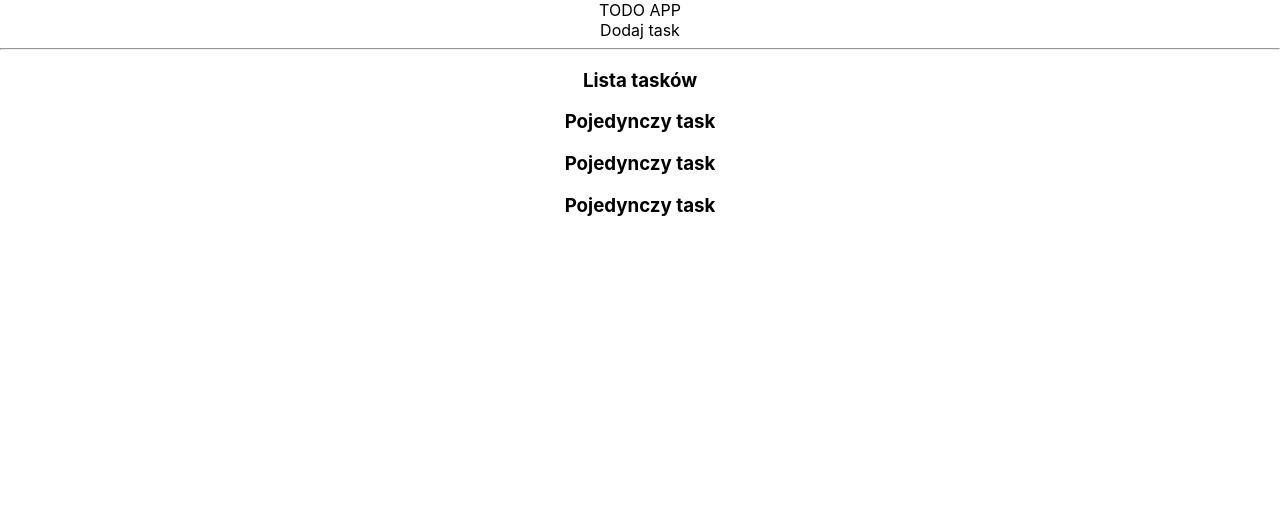
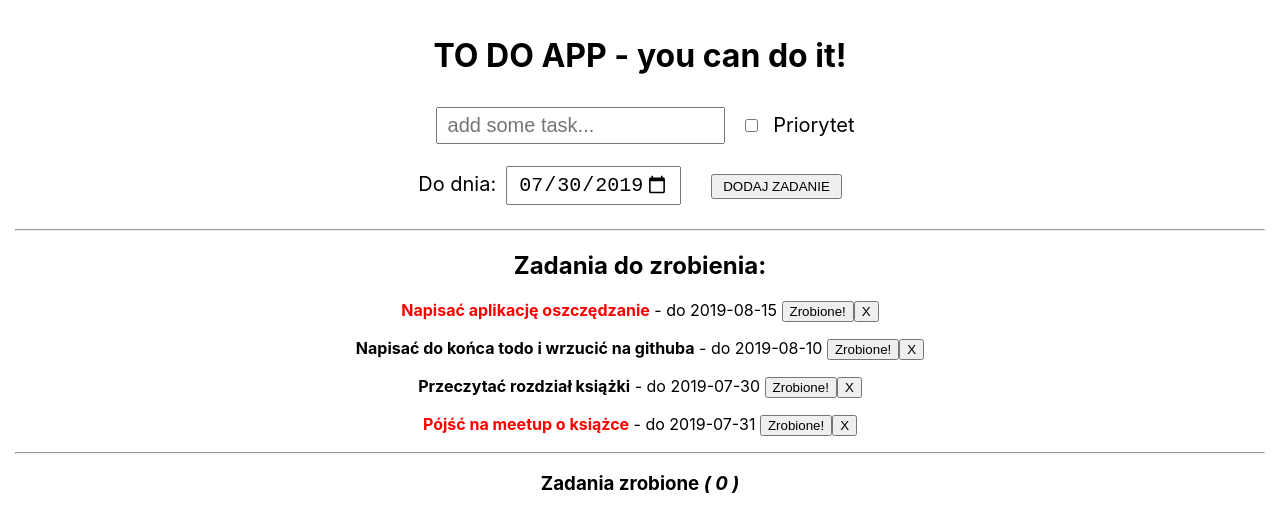
Before and after one commit to umbbra/todoapp, a React (Create React App) app: page / in a window 1280 px wide. Shown: the top 532 px of the page. Built offline with nearby package versions, Linux system fonts and the light colour scheme.

Commit message:
finish structure with course

```diff
--- /dev/null
+++ b/src/components/AddTask.css
@@ -0,0 +1,15 @@
+input{
+  margin: 10px;
+  padding: 5px 10px;
+  font-size: 20px;
+}
+
+.form{
+  font-size: 20px;
+}
+
+.form button{
+  padding: 3px 10px;
+  text-transform: uppercase ;
+  margin: 20px;
+}
--- a/src/components/AddTask.js
+++ b/src/components/AddTask.js
@@ -1,11 +1,87 @@
 import React, { Component } from 'react';
+import './AddTask.css';
 
 class AddTask extends Component {
-  state = {  }
+
+  minDate = new Date().toISOString().slice(0,10);
+  state = {
+    text: "",
+    checked: false,
+    date: this.minDate,
+   }
+
+   handleText = (e) =>{
+     this.setState({
+       text: e.target.value,
+     })
+   }
+
+   handleCheckbox = (e) =>{
+    this.setState({
+      checked: e.target.checked,
+    })
+  }
+
+  handleDate = (e) =>{
+    this.setState({
+      date: e.target.value
+    })
+  }
+
+  handleSubmit = (e) =>{
+    e.preventDefault();
+    const {text, checked, date} = this.state;
+    if(text.length>2){
+    const add = this.props.addTask(text, date, checked);
+    if(add){
+      this.setState({
+        text: "",
+        checked: false,
+        date: this.minDate,
+      })
+    }
+  } else {
+    alert("Za krótka nazwa")
+  }
+}
+
   render() {
+    let maxDate = this.minDate.slice(0, 4) * 1 + 1;
+    maxDate = maxDate+"-12-31";
+
     return (
       <div className="form">
-        <div>Dodaj task</div>
+        <div>
+          <form>
+
+            <input
+            value={this.state.text}
+            onChange={this.handleText}
+            type="text"
+            placeholder="add some task..."/>
+
+            <label htmlFor="important">
+            <input
+            onChange={this.handleCheckbox}
+            checked={this.state.checked}
+            id="important"
+            type="checkbox"/> Priorytet
+            </label>
+
+            <br/>
+
+            <label htmlFor="date">Do dnia:
+            <input
+            onChange={this.handleDate}
+            type="date"
+            value={this.state.date}
+            min={this.minDate}
+            max={maxDate} />
+            </label>
+
+            <button onClick={this.handleSubmit}>Dodaj zadanie</button>
+            </form>
+            </div>
         <hr/>
       </div>
      );
--- a/src/components/App.css
+++ b/src/components/App.css
@@ -1,33 +1,4 @@
 .App {
   text-align: center;
+  padding: 15px;
 }
-
-.App-logo {
-  animation: App-logo-spin infinite 20s linear;
-  height: 40vmin;
-  pointer-events: none;
-}
-
-.App-header {
-  background-color: #282c34;
-  min-height: 100vh;
-  display: flex;
-  flex-direction: column;
-  align-items: center;
-  justify-content: center;
-  font-size: calc(10px + 2vmin);
-  color: white;
-}
-
-.App-link {
-  color: #61dafb;
-}
-
-@keyframes App-logo-spin {
-  from {
-    transform: rotate(0deg);
-  }
-  to {
-    transform: rotate(360deg);
-  }
-}
--- a/src/components/App.js
+++ b/src/components/App.js
@@ -1,17 +1,101 @@
-import React from 'react';
+import React, { Component } from 'react';
 import AddTask from './AddTask';
 import TaskList from './TaskList';
-
 import './App.css';
 
-function App() {
-  return (
-    <div className="App">
-     TODO APP
-     <AddTask />
-     <TaskList />
-    </div>
-  );
+class App extends Component {
+
+  counter = 4;
+  state = {
+    tasks: [
+      {
+        id:0,
+        text: "Napisać aplikację oszczędzanie",
+        date: '2019-08-15',
+        important: true,
+        active: true,
+        finishDate: null
+      },
+      {
+        id:1,
+        text: "Napisać do końca todo i wrzucić na githuba",
+        date: '2019-08-10',
+        important: false,
+        active: true,
+        finishDate: null
+      },
+      {
+        id:2,
+        text: "Przeczytać rozdział książki",
+        date: '2019-07-30',
+        important: false,
+        active: true,
+        finishDate: null
+      },
+      {
+        id:3,
+        text: "Pójść na meetup o książce",
+        date: '2019-07-31',
+        important: true,
+        active: true,
+        finishDate: null
+      },
+    ]
+  }
+
+  deleteTask = (id) => {
+   let tasks = [...this.state.tasks];
+
+  //  const index = tasks.findIndex(task => tasks.id === id);
+  //  deletetask = tasks.splice(index, 1)
+
+   let newTasks = tasks.filter(el => el.id !== id);
+   this.setState({
+    tasks : newTasks
+   })
+  }
+
+  changeTaskStatus = (id) =>{
+
+    const tasks = Array.from(this.state.tasks);
+    tasks.forEach(task => {
+      if(task.id === id){
+        task.active = false;
+        task.finishDate = new Date().getTime();
+      }
+    })
+    this.setState({
+      tasks,
+    })
+  }
+
+  addTask = (text, date, important) =>{
+    const task = {
+        id:this.counter,
+        text,
+        date,
+        important,
+        active: true,
+        finishDate: null
+    }
+    this.counter++;
+
+    this.setState((prev)=>({
+      tasks: [...prev.tasks, task],
+    }))
+
+    return true
+  }
+
+  render(){
+    return (
+      <div className="App">
+      <h1>TO DO APP - you can do it!</h1>
+      <AddTask addTask={this.addTask}/>
+      <TaskList tasks={this.state.tasks} delete={this.deleteTask} change={this.changeTaskStatus}/>
+      </div>
+    );
+  }
 }
 
 export default App;
--- a/src/components/Task.js
+++ b/src/components/Task.js
@@ -1,11 +1,30 @@
 import React from 'react';
 
-const Task = () => {
+const Task = props => {
+  const style = { color: 'red' };
+
+  const { id, text, date, active, important, finishDate} = props.task;
+  if(active){
   return (
     <div>
-      <h3>Pojedynczy task</h3>
+      <p>
+      <strong style={important ? style : null}>{text}</strong> - do <span>{date} </span>
+      <button onClick={() => props.change(id)}> Zrobione!</button>
+      <button onClick={() => props.delete(id)}>X</button>
+      </p>
     </div>
    );
+  } else {
+    const finish = new Date(finishDate).toLocaleString();
+    return (
+      <div>
+      <p>
+      <strong>{text}</strong> -  <em>zrealizowane w dniu: {finish} </em>
+      <button onClick={() => props.delete(id)}>X</button>
+      </p>
+    </div>
+    )
+  }
 }
 
 export default Task;
--- a/src/components/TaskList.js
+++ b/src/components/TaskList.js
@@ -1,14 +1,54 @@
 import React from 'react';
 import Task from './Task';
 
-const TaskList = () => {
+const TaskList = props => {
+
+  const active = props.tasks.filter(task => task.active);
+  const done = props.tasks.filter(task => !task.active);
+
+  // done.sort((a,b) => b.finishDate - a.finishDate);
+  if(done.length>-2){
+    done.sort((a,b)=>{
+      if(a.finishDate < b.finishDate){
+        return 1
+      }
+      if(a.finishDate > b.finishDate){
+        return -1
+      }
+      return 0
+    })
+ }
+
+ if(active.length >= 2){
+   active.sort((a,b) => {
+     a = a.text.toLowerCase();
+     b = b.text.toLowerCase();
+      if(a < b) return -1;
+      if(a > b) return 1;
+      return 0
+
+   })
+ }
+
+  const activeTasks = active.map(task => <Task key={task.id} task={task} delete={props.delete} change={props.change}/>);
+
+  const doneTasks = done.map(task => <Task key={task.id} task={task} delete={props.delete} />);
+
   return (
-    <div>
-      <h3>Lista tasków</h3>
-      <Task />
-      <Task />
-      <Task />
+    <>
+    <div className="active">
+      <h2>Zadania do zrobienia: </h2>
+      {activeTasks.length > 0 ? activeTasks : "Brak zadań..."}
     </div>
+
+    <hr/>
+
+    <div className="done">
+    <h3>Zadania zrobione <em>( {done.length} )</em> </h3>
+    {doneTasks.slice(0, 3)}
+    {doneTasks.length > 2 && <span>wyświetlane są tylko 3 elementy</span> }
+  </div>
+  </>
    );
 }
 
```
